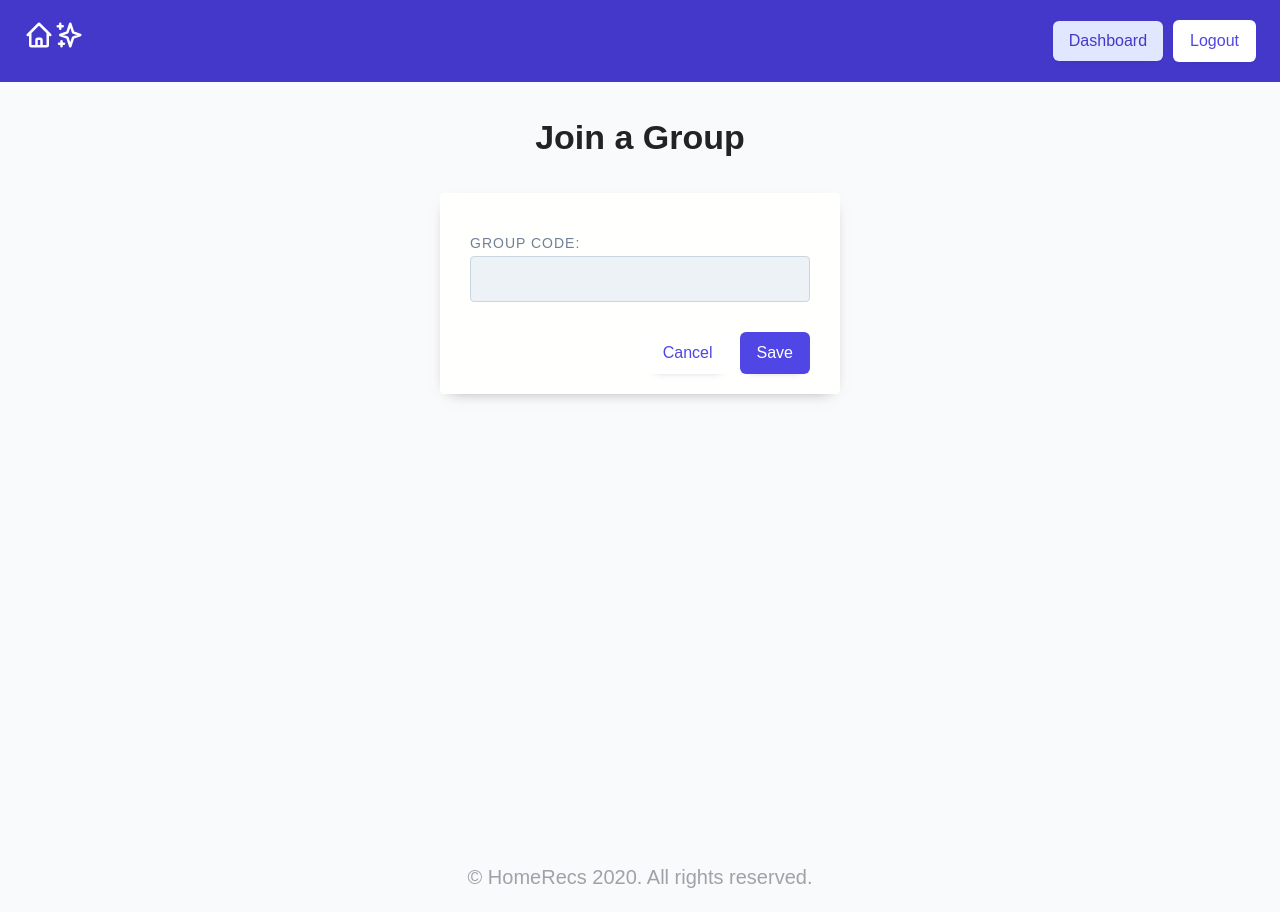
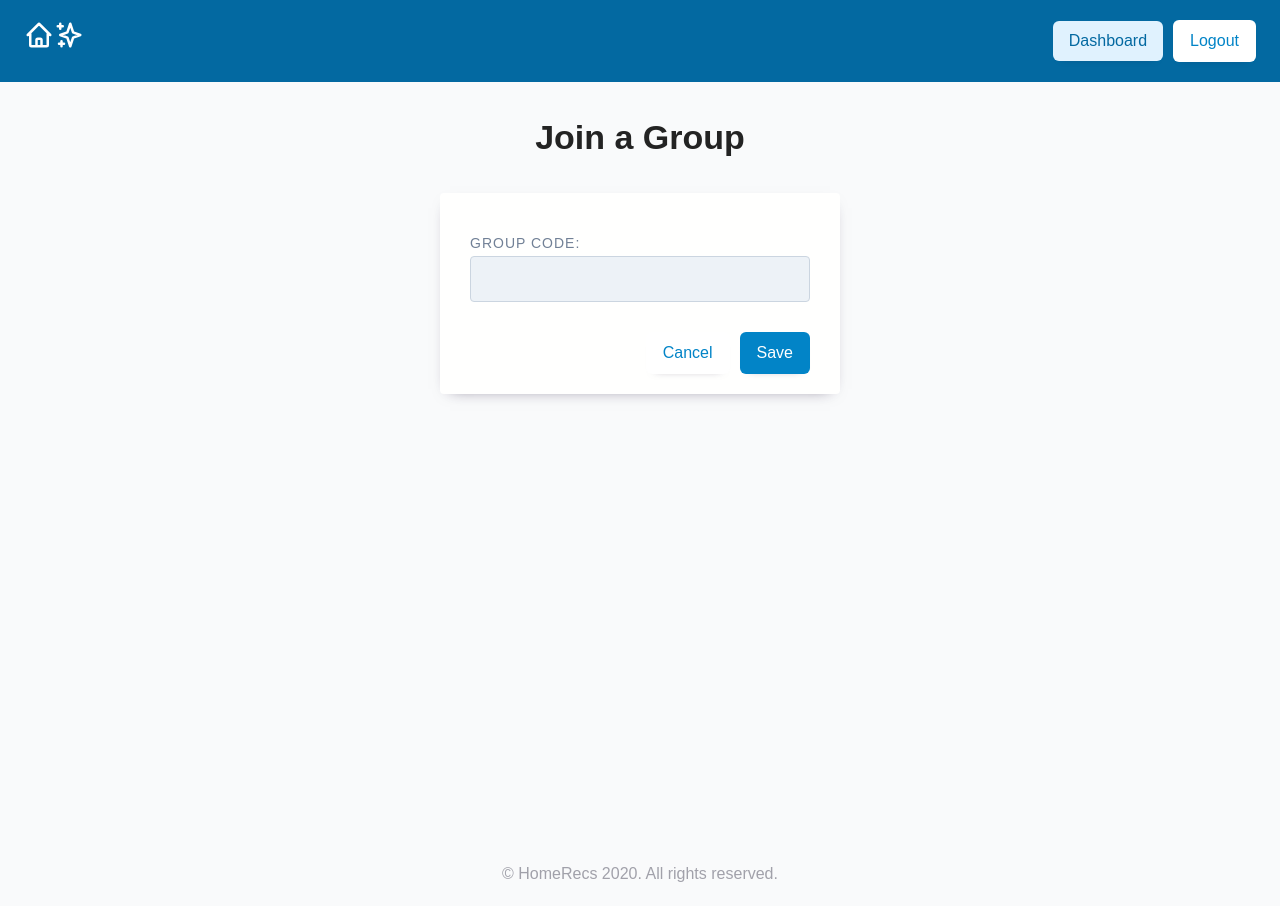
Before and after one commit to amyamrani/homerecs, a React (Create React App) app: page /groups/join in a window 1280 px wide. Built offline with nearby package versions, Linux system fonts and the light colour scheme; no server answers; sample sign-in values are in the browser's storage.

Commit message:
changed layout colors

```diff
--- a/src/App/App.css
+++ b/src/App/App.css
@@ -92,11 +92,13 @@
 
 .link {
   font-size: 16px;
+  color: #0284C7;
 }
 
 .link-xl {
   font-size: 20px;
   font-weight: bold;
+  color: #0284C7;
 }
 
 .form {
@@ -206,7 +208,7 @@
   line-height: 16px;
   font-weight: 500;
   border-radius: 6px;
-  color: #4F46E5;
+  color: #0284C7;
   background-color: #ffffff;
   box-shadow: 0 5px 10px -10px rgba(31, 18, 53, 0.6);
   cursor: pointer;
@@ -231,20 +233,20 @@
 
 .button.button-primary {
   color:  #ffffff;
-  background-color: #4f46e5;
+  background-color: #0284C7;
 }
 
 .button.button-primary:hover {
-  background-color: #4338ca;
+  background-color: #0369A1;
 }
 
 .button.button-secondary {
-  color:  #4338CA;
-  background-color: #E0E7FF;
+  color:  #0369A1;
+  background-color: #E0F2FE;
 }
 
 .button.button-secondary:hover {
-  background-color: #C7D2FE;
+  background-color: #BAE6FD;
 }
 
 .button.button-xl {
@@ -261,7 +263,7 @@
 }
 
 .bubble {
-  background-color: #D1FAE5;
+  background-color: #CCFBF1;
   color: #047857;
   font-size: 12px;
   border-radius: 9999px;
--- a/src/Footer/Footer.css
+++ b/src/Footer/Footer.css
@@ -3,4 +3,5 @@
   padding: 20px 24px;
   text-align: center;
   background-color: #F9FAFB;
+  font-size: 16px
 }
--- a/src/GroupPage/GroupPage.css
+++ b/src/GroupPage/GroupPage.css
@@ -21,7 +21,7 @@
   align-items: center;
   justify-content: center;
   color: #EEF2FF;
-  background-color: #818CF8;
+  background-color: #60A5FA;
 }
 
 .user-box-details {
--- a/src/GroupPage/GroupPage.js
+++ b/src/GroupPage/GroupPage.js
@@ -164,7 +164,7 @@
                   </div>
 
                   <div className='user-box-details'>
-                    <Link to={`/users/${user.id}`}>
+                    <Link className='link' to={`/users/${user.id}`}>
                       {user.first_name} {user.last_name}
                     </Link>
                   </div>
--- a/src/LandingPage/LandingPage.css
+++ b/src/LandingPage/LandingPage.css
@@ -14,7 +14,7 @@
 }
 
 .hero-title-color{
-  color: #4338CA;
+  color: #0369A1;
 }
 
 .hero-subtitle {
@@ -72,7 +72,7 @@
 }
 
 .featured-section-box {
-  background-color: #4338CA;
+  background-color: #0369A1;
   border-radius: 8px;
   overflow: hidden;
   padding: 32px;
@@ -121,7 +121,7 @@
 }
 
 .info-item-text {
-  color: #C7D2FE;
+  color: #F0F9FF;
   line-height: 24px;
   font-size: 18px;
 }
@@ -138,7 +138,7 @@
   width: 48px;
   border-radius: 8px;
   background-color: white;
-  color: #6366F1;
+  color: #0EA5E9;
 }
 
 .icon-block svg {
--- a/src/LandingPage/LandingPage.js
+++ b/src/LandingPage/LandingPage.js
@@ -21,7 +21,7 @@
             {!this.context.isLoggedIn && (
               <div>
                 <Link className="button button-primary button-xl" to='/signup'>
-                  Get started
+                  Get Started
                 </Link>
 
                 <Link to='/login' className="button button-xl">
--- a/src/LoadingPage/LoadingPage.css
+++ b/src/LoadingPage/LoadingPage.css
@@ -3,6 +3,6 @@
   flex: 1;
   align-items: center;
   justify-content: center;
-  color: #4F46E5;
+  color: #0284C7;
   min-height: 500px;
 }
--- a/src/Nav/Nav.css
+++ b/src/Nav/Nav.css
@@ -8,13 +8,13 @@
 
 .logo-icon svg {
   display: inline;
-  color: #4338CA;
+  color: #0369A1;
   height: 30px;
   width: auto;
 }
 
 .nav.nav-dark {
-  background-color: #4338CA;
+  background-color: #0369A1;
 }
 
 .nav.nav-dark .logo-icon svg {
--- a/src/Nav/Nav.js
+++ b/src/Nav/Nav.js
@@ -8,7 +8,7 @@
 
   render() {
     return (
-      <nav className={`nav ${this.props.location.pathname == '/' ? '' : 'nav-dark'}`}>
+      <nav className={`nav ${this.props.location.pathname === '/' ? '' : 'nav-dark'}`}>
         <div>
           <Link to='/' className='logo-icon'>
             <svg className="" xmlns="http://www.w3.org/2000/svg" fill="none" viewBox="0 0 24 24" stroke="currentColor">
@@ -38,7 +38,7 @@
           {!this.context.isLoggedIn && (
             <div>
               <Link to='/login' className="button">
-                Log in
+                Login
               </Link>
 
               <Link to='/signup' className="button button-primary">
--- a/src/Product/Product.js
+++ b/src/Product/Product.js
@@ -10,7 +10,7 @@
       <div className='product'>
         <div className='product-body'>
           <div className='product-title'>
-            <a href={product.url} target='_blank' rel="noreferrer">{product.name}</a>
+            <a className='link-xl' href={product.url} target='_blank' rel="noreferrer">{product.name}</a>
             <span className='bubble'>{product.category}</span>
           </div>
 
```
